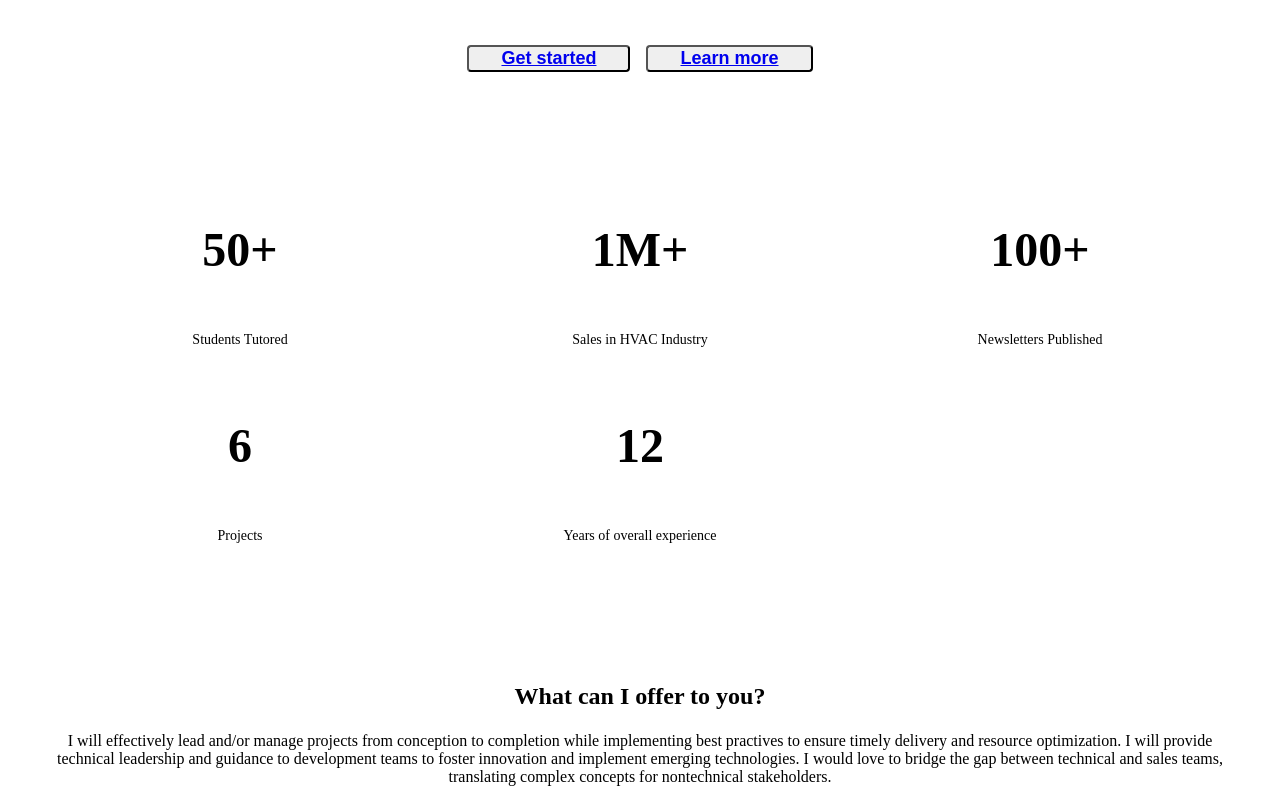
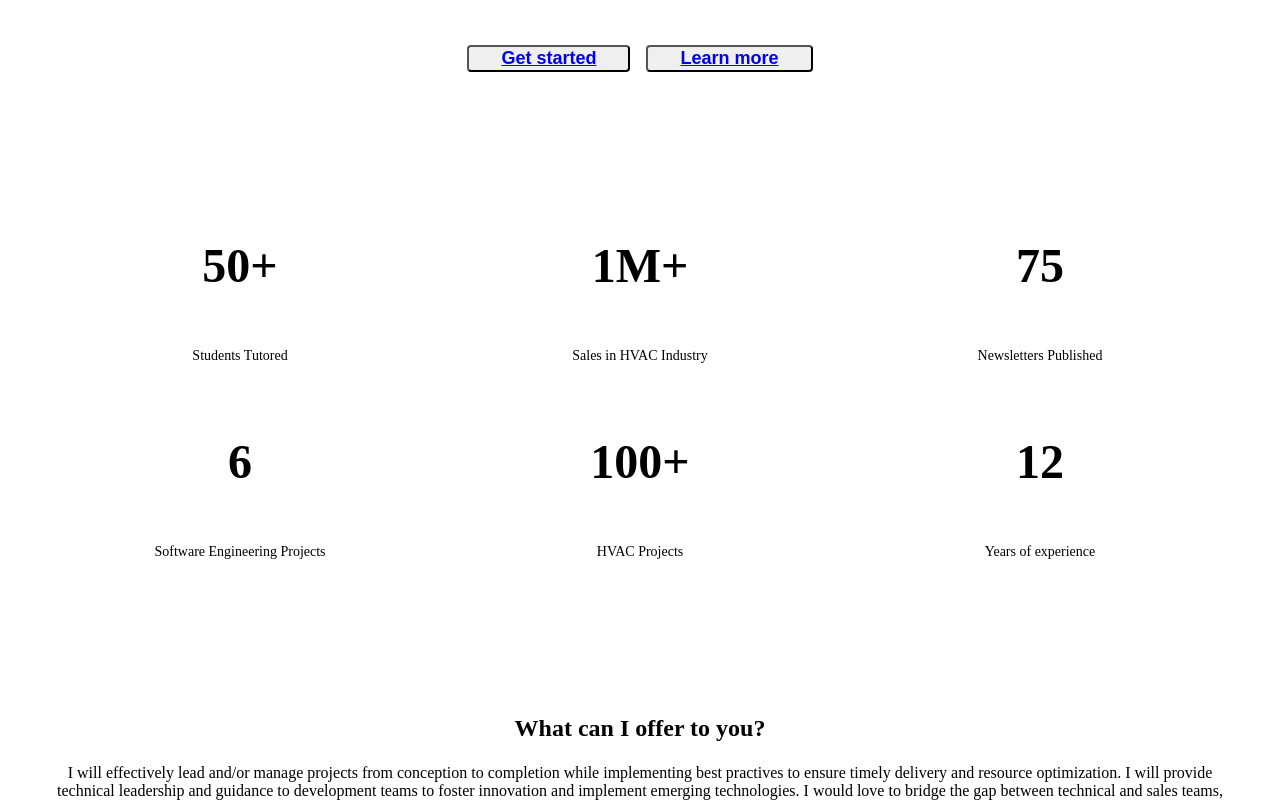
Before and after one commit to mjngit/portfolio, a React app: page /#/ in a window 1280 px wide. Shown: the part 715-1515 px from the top of the page. Built offline with nearby package versions, Linux system fonts and the light colour scheme; no server answers; the HTML template or start-up script is replaced by a standard one; what react-swipeable-views-utils would draw is missing.

Commit message:
style touchup 1.31

```diff
--- a/src/Components/HomeComponents/HomeV2.js
+++ b/src/Components/HomeComponents/HomeV2.js
@@ -85,7 +85,7 @@ function HomeV2() {
                 </div>
             </section>
             <section className="p-6 dark:bg-gray-800 dark:text-gray-100" style={{ padding: '1.5rem'}}>
-                <div className="container grid justify-center grid-cols-2 mx-auto text-center lg:grid-cols-3" style={{ display: 'grid', justifyContent: 'center', gridTemplateColumns: `400px 400px 400px`, textAlign: 'center' }}>
+                <div className="container grid justify-center grid-cols-2 mx-auto text-center lg:grid-cols-3" style={{ display: 'grid', justifyContent: 'center', gridTemplateColumns: `400px 400px 400px`, textAlign: 'center', padding: '1rem' }}>
                     <div className="flex flex-col justify-start m-2 lg:m-6" style={{ display: 'flex', flexDirection: 'column', justifyContent: 'start', margin: '0.5rem'}}>
                         <p className="text-4xl font-bold leadi lg:text-6xl" style={{ fontSize: '3rem', lineHeight: '2.25rem', fontWeight: 'bold' }}>50+</p>
                         <p className="text-sm sm:text-base" style={{ fontSize: '0.875rem', lineHeight: '1.25rem'}}>Students Tutored</p>
@@ -95,16 +95,20 @@ function HomeV2() {
                         <p className="text-sm sm:text-base" style={{ fontSize: '0.875rem', lineHeight: '1.25rem'}}>Sales in HVAC Industry</p>
                     </div>
                     <div className="flex flex-col justify-start m-2 lg:m-6" style={{ display: 'flex', flexDirection: 'column', justifyContent: 'start', margin: '0.5rem'}}>
-                        <p className="text-4xl font-bold leadi lg:text-6xl" style={{ fontSize: '3rem', lineHeight: '2.25rem', fontWeight: 'bold' }}>100+</p>
+                        <p className="text-4xl font-bold leadi lg:text-6xl" style={{ fontSize: '3rem', lineHeight: '2.25rem', fontWeight: 'bold' }}>75</p>
                         <p className="text-sm sm:text-base" style={{ fontSize: '0.875rem', lineHeight: '1.25rem'}}>Newsletters Published</p>
                     </div>
                     <div className="flex flex-col justify-start m-2 lg:m-6" style={{ display: 'flex', flexDirection: 'column', justifyContent: 'start', margin: '0.5rem'}}>
                         <p className="text-4xl font-bold leadi lg:text-6xl" style={{ fontSize: '3rem', lineHeight: '2.25rem', fontWeight: 'bold' }}>6</p>
-                        <p className="text-sm sm:text-base" style={{ fontSize: '0.875rem', lineHeight: '1.25rem'}}>Projects</p>
+                        <p className="text-sm sm:text-base" style={{ fontSize: '0.875rem', lineHeight: '1.25rem'}}>Software Engineering Projects</p>
+                    </div>
+                    <div className="flex flex-col justify-start m-2 lg:m-6" style={{ display: 'flex', flexDirection: 'column', justifyContent: 'start', margin: '0.5rem'}}>
+                        <p className="text-4xl font-bold leadi lg:text-6xl" style={{ fontSize: '3rem', lineHeight: '2.25rem', fontWeight: 'bold' }}>100+</p>
+                        <p className="text-sm sm:text-base" style={{ fontSize: '0.875rem', lineHeight: '1.25rem'}}>HVAC Projects</p>
                     </div>
                     <div className="flex flex-col justify-start m-2 lg:m-6" style={{ display: 'flex', flexDirection: 'column', justifyContent: 'start', margin: '0.5rem'}}>
                         <p className="text-4xl font-bold leadi lg:text-6xl" style={{ fontSize: '3rem', lineHeight: '2.25rem', fontWeight: 'bold' }}>12</p>
-                        <p className="text-sm sm:text-base" style={{ fontSize: '0.875rem', lineHeight: '1.25rem'}}>Years of overall experience</p>
+                        <p className="text-sm sm:text-base" style={{ fontSize: '0.875rem', lineHeight: '1.25rem'}}>Years of experience</p>
                     </div>
                     {/* <div className="flex flex-col justify-start m-2 lg:m-6">
                         <p className="text-4xl font-bold leadi lg:text-6xl">10+</p>
```
